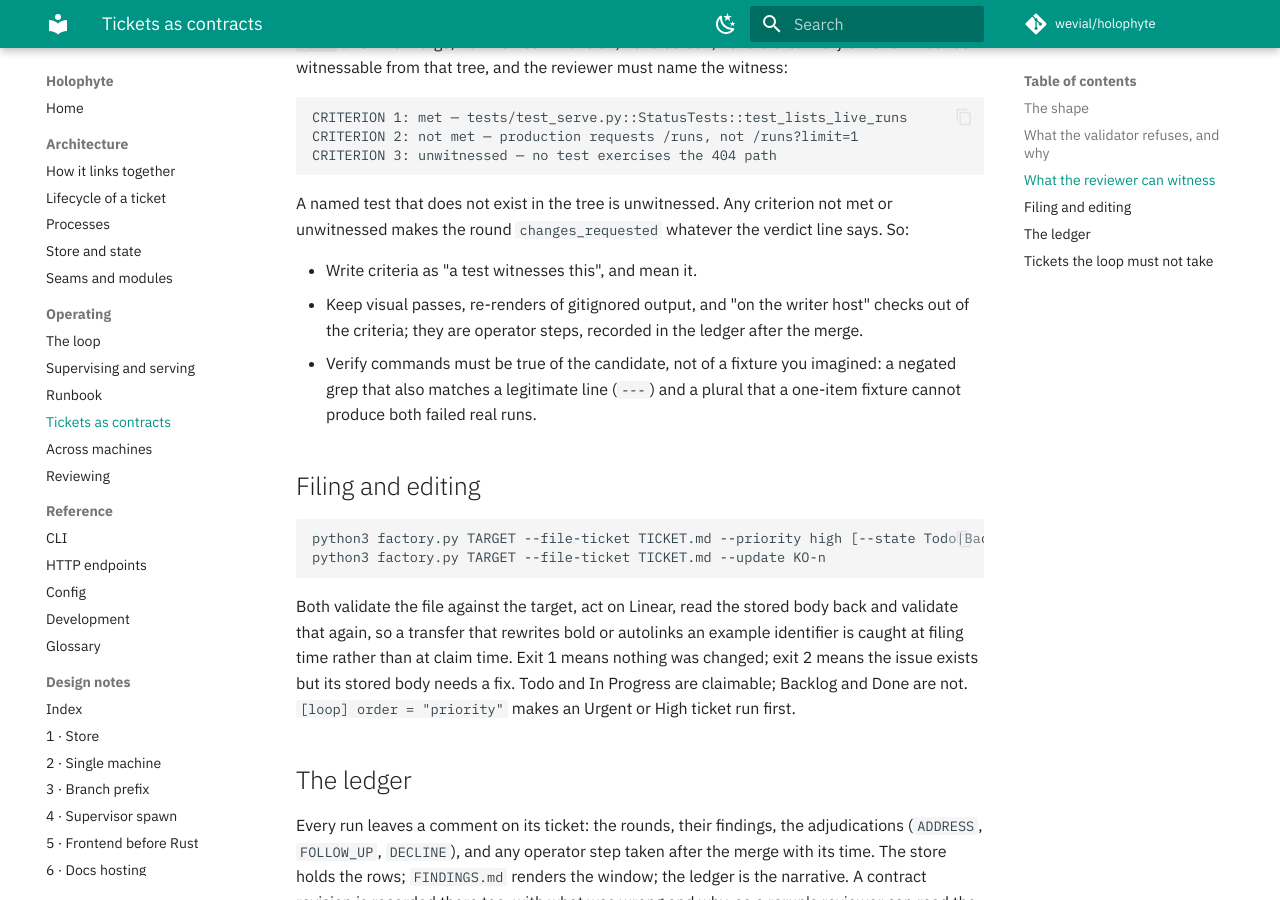
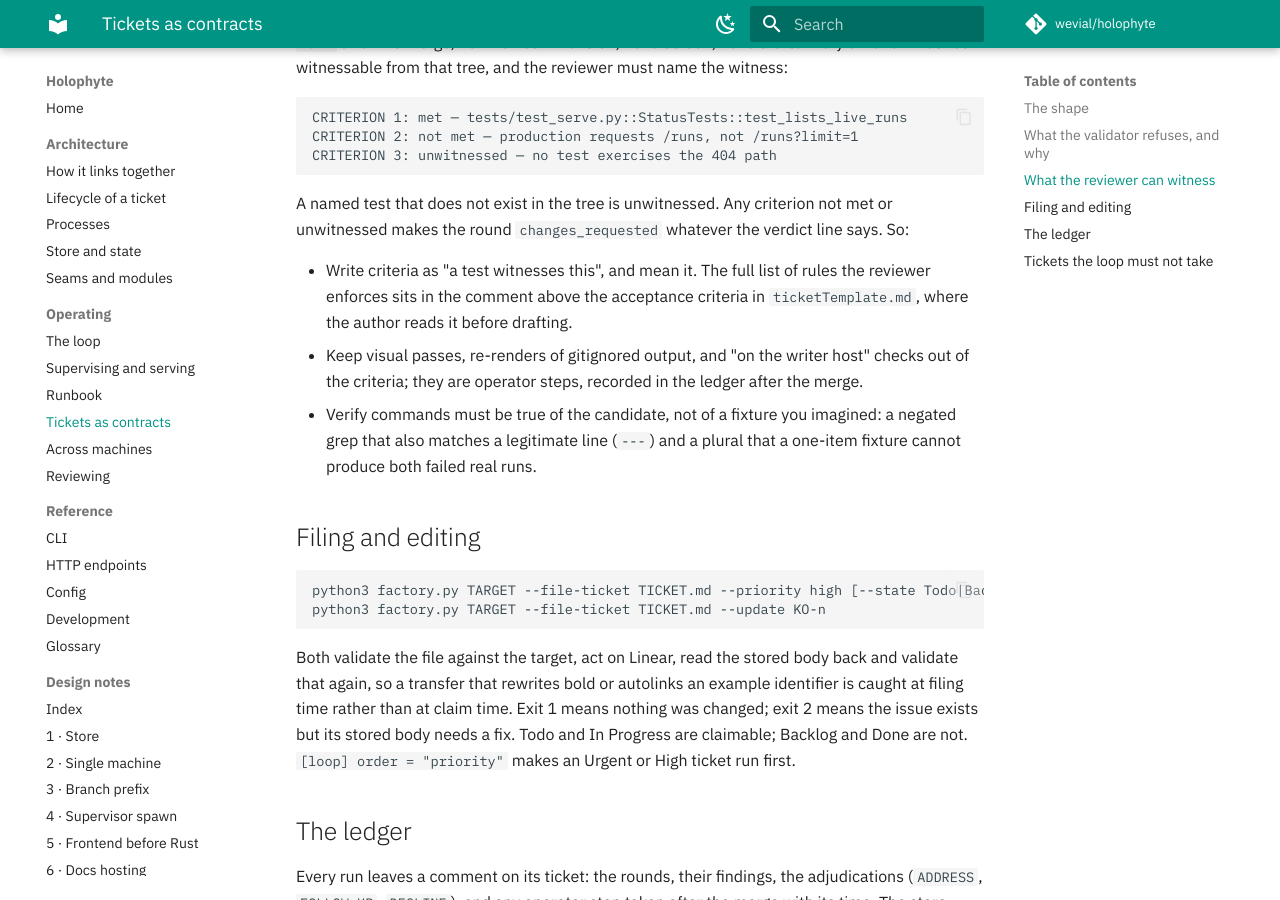
Before and after one commit to wevial/holophyte, an MkDocs documentation site: the page built from docs/operating/tickets.md, in a window 1280 px wide and 900 px high, scrolled down 1440 px. Built offline with MkDocs 1.6.1 and Material for MkDocs 9.7.7, drawn with Linux system fonts in a browser that asks for light colours; comment, search, counter and statistics services are not loaded.

Commit message:
KO-310: the ticket template carries the reviewer's rules and the validator answers --help
The blockquote above the acceptance criteria in ticketTemplate.md now lists
the five rules the reviewer enforces: named test witness, closed lists, no
suite criterion, [/] for a leading slash in a grep pattern, and body edits
only through --file-ticket --update. docs/operating/tickets.md points at the
template instead of repeating them.

ticket_template.py treats -h/--help as a help request before the path loop:
USAGE on stdout, exit 0. Previously --help was read as a file name and the
validator crashed. No-args still prints USAGE on stderr and exits 2.

```diff
--- a/docs/operating/tickets.md
+++ b/docs/operating/tickets.md
@@ -59,7 +59,9 @@
 not met or unwitnessed makes the round `changes_requested` whatever the
 verdict line says. So:
 
-- Write criteria as "a test witnesses this", and mean it.
+- Write criteria as "a test witnesses this", and mean it. The full list of
+  rules the reviewer enforces sits in the comment above the acceptance
+  criteria in `ticketTemplate.md`, where the author reads it before drafting.
 - Keep visual passes, re-renders of gitignored output, and "on the writer
   host" checks out of the criteria; they are operator steps, recorded in
   the ledger after the merge.
```
Also changed, not shown: ticketTemplate.md (+15 -3 lines), ticket_template.py (+8 -1 lines), 1 other file.
